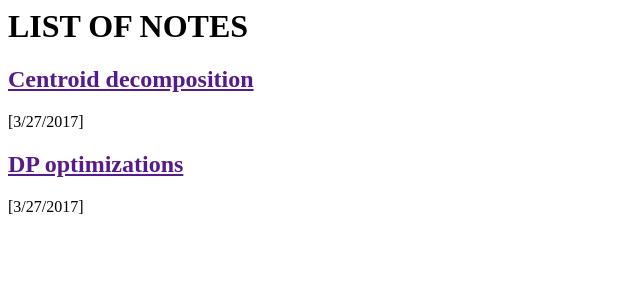
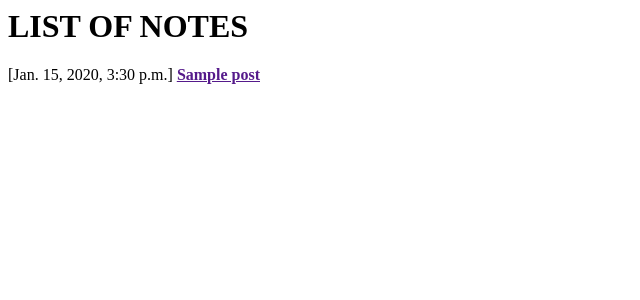
Before and after one commit to ManashiSarkar/Django_demo, a Django app: page / in a window 1280 px wide. Shown: the top 300 px of the page, without its empty margins (0-640 px from the left). Run offline with Django 3.2, Linux system fonts and the light colour scheme; tables that the repository leaves empty hold one stand-in row (values such as "Sample post").

Commit message:
using django orm

```diff
--- a/blog/templates/blog/post_list.html
+++ b/blog/templates/blog/post_list.html
@@ -7,12 +7,10 @@
             <h1>LIST OF NOTES</h1>
         </div>
 
-        <div>
-            <p><h2><a href="">Centroid decomposition</a></h2> [3/27/2017] </p>
-        </div>
-
-        <div>
-            <p><h2><a href="">DP optimizations</a></h2> [3/27/2017] </p>
-        </div>
+        {% for post in posts %}
+	        <div>
+	            <p> [{{ post.created_date }}] <a href=""><b><u>{{ post.title }}</u></b></a></p>
+	        </div>
+        {% endfor %}
     </body>
 </html>
--- a/blog/views.py
+++ b/blog/views.py
@@ -1,6 +1,9 @@
 from django.shortcuts import render
+from django.utils import timezone
+from .models import Post
 
 # Create your views here.
 
 def post_list(request):
-    return render(request, 'blog/post_list.html', {})
+    posts = Post.objects.all()
+    return render(request, 'blog/post_list.html', {'posts': posts})
```
